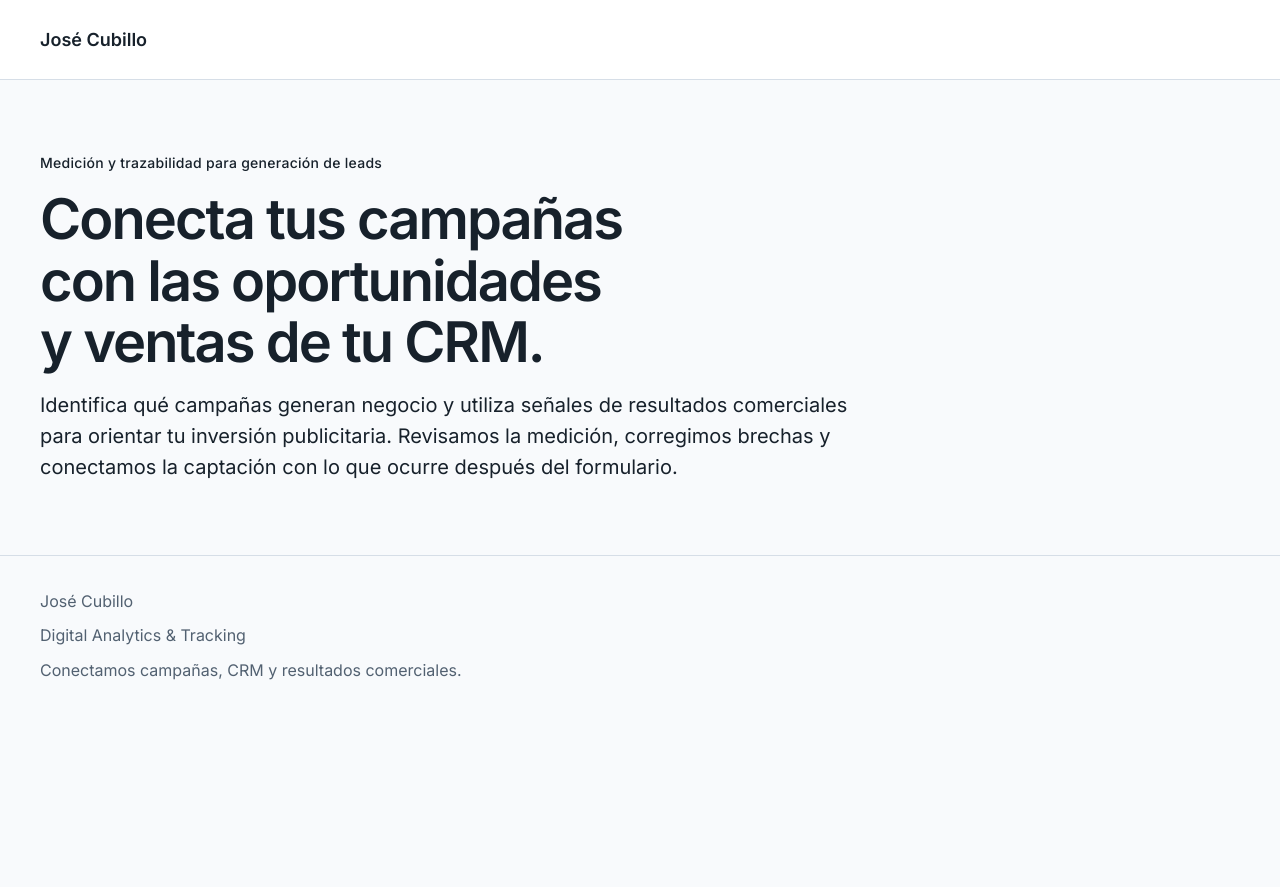
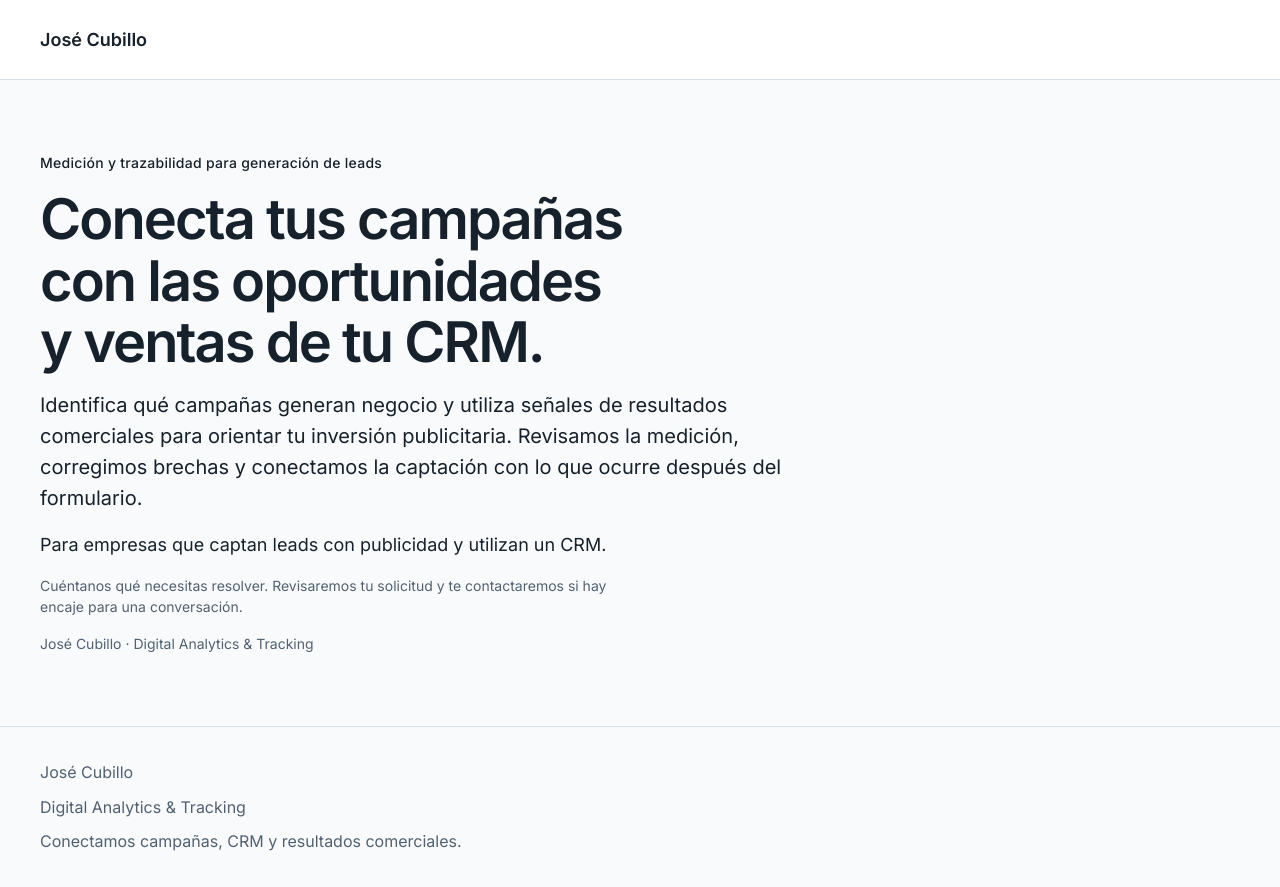
Before and after one commit to jeeyzi/analyticsJC, a Next.js app: page / in a window 1280 px wide. Before the commit the page ends 800 px from the top, so only its background shows below. Built offline with nearby package versions, Linux system fonts and the light colour scheme.

Commit message:
feat: implement hero section

```diff
--- a/src/app/page.module.css
+++ /dev/null
@@ -1,13 +0,0 @@
-.introduction { padding-block: var(--hero-padding); }
-.eyebrow {
-  margin-bottom: var(--space-4);
-  font-size: var(--font-caption);
-  font-weight: 500;
-  line-height: 1.5;
-  letter-spacing: 0.02em;
-}
-.lead {
-  margin-top: var(--space-4);
-  font-size: var(--font-lead);
-  line-height: 1.55;
-}
--- a/src/app/page.tsx
+++ b/src/app/page.tsx
@@ -1,22 +1,14 @@
-import { Container } from "@/components/layout/Container";
-import { site } from "@/content/site";
-import styles from "./page.module.css";
+import { Hero } from "@/components/sections/Hero";
 import { DesignSystemPreview } from "@/components/development/DesignSystemPreview";
 import { HeaderNavigationPreview } from "@/components/development/HeaderNavigationPreview";
 
-// Muestra de foundation local: el recorrido y formulario se implementan después.
 export default function Home() {
+  const headerPreview = process.env.NODE_ENV === "development" && process.env.HEADER_NAVIGATION_PREVIEW === "true";
   return (
     <>
-      <section id="inicio" className={styles.introduction} aria-labelledby="titulo-inicio">
-        <Container>
-          <p className={styles.eyebrow}>{site.hero.eyebrow}</p>
-          <h1 id="titulo-inicio">{site.hero.heading}</h1>
-          <p className={styles.lead}>{site.hero.supportingCopy}</p>
-        </Container>
-      </section>
+      <Hero diagnosisReady={headerPreview} />
       {process.env.NODE_ENV === "development" && process.env.DESIGN_SYSTEM_PREVIEW === "true" && <DesignSystemPreview />}
-      {process.env.NODE_ENV === "development" && process.env.HEADER_NAVIGATION_PREVIEW === "true" && <HeaderNavigationPreview />}
+      {headerPreview && <HeaderNavigationPreview />}
     </>
   );
 }
--- /dev/null
+++ b/src/components/sections/Hero.module.css
@@ -0,0 +1,3 @@
+.copy > p { margin: 0; }
+.actions { margin-top: var(--space-6); }
+.context { margin-top: var(--space-4); color: var(--color-text-muted); }
--- /dev/null
+++ b/src/components/sections/Hero.tsx
@@ -0,0 +1,33 @@
+import { Container } from "@/components/layout/Container";
+import { Section } from "@/components/layout/Section";
+import { ActionGroup, ActionLink } from "@/components/ui/Actions";
+import { site } from "@/content/site";
+import typography from "@/styles/typography.module.css";
+import styles from "./Hero.module.css";
+
+// HN-01 / HERO-01: activar solo cuando #diagnostico tenga un destino real.
+export function Hero({ diagnosisReady = false }: { diagnosisReady?: boolean }) {
+  return (
+    <Section first id="inicio" aria-labelledby="titulo-inicio">
+      <Container>
+        <div className={typography.reading}>
+          <div className={`${typography.titleText} ${styles.copy}`}>
+            <p className={typography.eyebrow}>{site.hero.eyebrow}</p>
+            <h1 id="titulo-inicio">{site.hero.heading}</h1>
+            <p className={typography.lead}>{site.hero.supportingCopy}</p>
+            <p className={typography.body}>{site.hero.audience}</p>
+          </div>
+          {diagnosisReady && (
+            <ActionGroup className={styles.actions}>
+              <ActionLink href={site.hero.cta.href}>{site.hero.cta.label}</ActionLink>
+            </ActionGroup>
+          )}
+          <div className={styles.context}>
+            <p className={typography.caption}>{site.hero.microcopy}</p>
+            <p className={typography.caption}>{site.hero.identity}</p>
+          </div>
+        </div>
+      </Container>
+    </Section>
+  );
+}
--- a/src/content/site.ts
+++ b/src/content/site.ts
@@ -20,5 +20,9 @@ export const site = {
     eyebrow: "Medición y trazabilidad para generación de leads",
     heading: "Conecta tus campañas con las oportunidades y ventas de tu CRM.",
     supportingCopy: "Identifica qué campañas generan negocio y utiliza señales de resultados comerciales para orientar tu inversión publicitaria. Revisamos la medición, corregimos brechas y conectamos la captación con lo que ocurre después del formulario.",
+    audience: "Para empresas que captan leads con publicidad y utilizan un CRM.",
+    cta: { label: "Solicitar diagnóstico inicial", href: "#diagnostico" },
+    microcopy: "Cuéntanos qué necesitas resolver. Revisaremos tu solicitud y te contactaremos si hay encaje para una conversación.",
+    identity: "José Cubillo · Digital Analytics & Tracking",
   },
 } as const;
```
Also changed, not shown: 23 other files (tests, documents, lock files or other folders).
